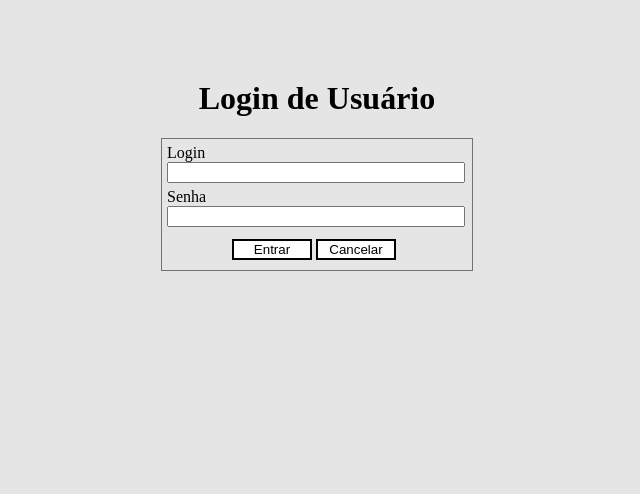
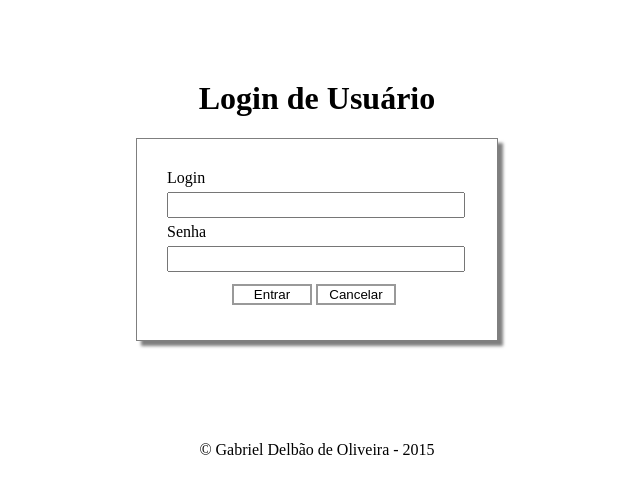
Before and after one commit to gdelbao/ci-testes, a CodeIgniter app: page /ci-testes/ in a window 1280 px wide. Shown: the top 494 px of the page, without its empty margins (323-963 px from the left). Run offline with CodeIgniter, Linux system fonts and the light colour scheme.

Commit message:
Correções no CSS do Login

```diff
--- a/application/views/login_view.php
+++ b/application/views/login_view.php
@@ -18,5 +18,9 @@
             <input type="submit" value="Entrar"/>
             <input type="reset" value="Cancelar"/>
         </form>
+
+        <footer>
+            <p> &copy; Gabriel Delbão de Oliveira - 2015</p>
+        </footer>
     </body>
 </html>
--- a/utility/css/login.css
+++ b/utility/css/login.css
@@ -9,7 +9,7 @@ and open the template in the editor.
 */
 
 body{
-    background-color: rgba(0,0,0,0.1);
+    /*background-color: rgba(0,0,0,0.1);*/
 }
 
 h1{
@@ -20,14 +20,21 @@ h1{
 form{
     width: 300px;
     border: 1px solid rgba(0,0,0,0.5);
-    padding: 5px;
+    box-shadow: 5px 5px 3px rgba(0,0,0,0.5);
+    padding: 30px;
     margin: 10px auto;
+}
+
+label{
+
 }
 
 input[type="text"],[type="password"]{
     display: block;
     margin-bottom: 5px;
+    margin-top: 5px;
     width: 290px;
+    height: 20px;
 }
 
 input[type="text"]:focus,[type="password"]:focus{
@@ -43,6 +50,15 @@ input[type="submit"],[type="reset"]{
     margin-bottom: 5px;
     width: 80px;
     border-style: solid;
-    border-color: #000000;
+    border-color: #999999;
     background-color: #ffffff;
 }
+
+input[type="submit"]:hover,[type="reset"]:hover{
+    border-color: #000000;
+}
+
+footer{
+    text-align: center;
+    margin-top: 100px;
+}
```
